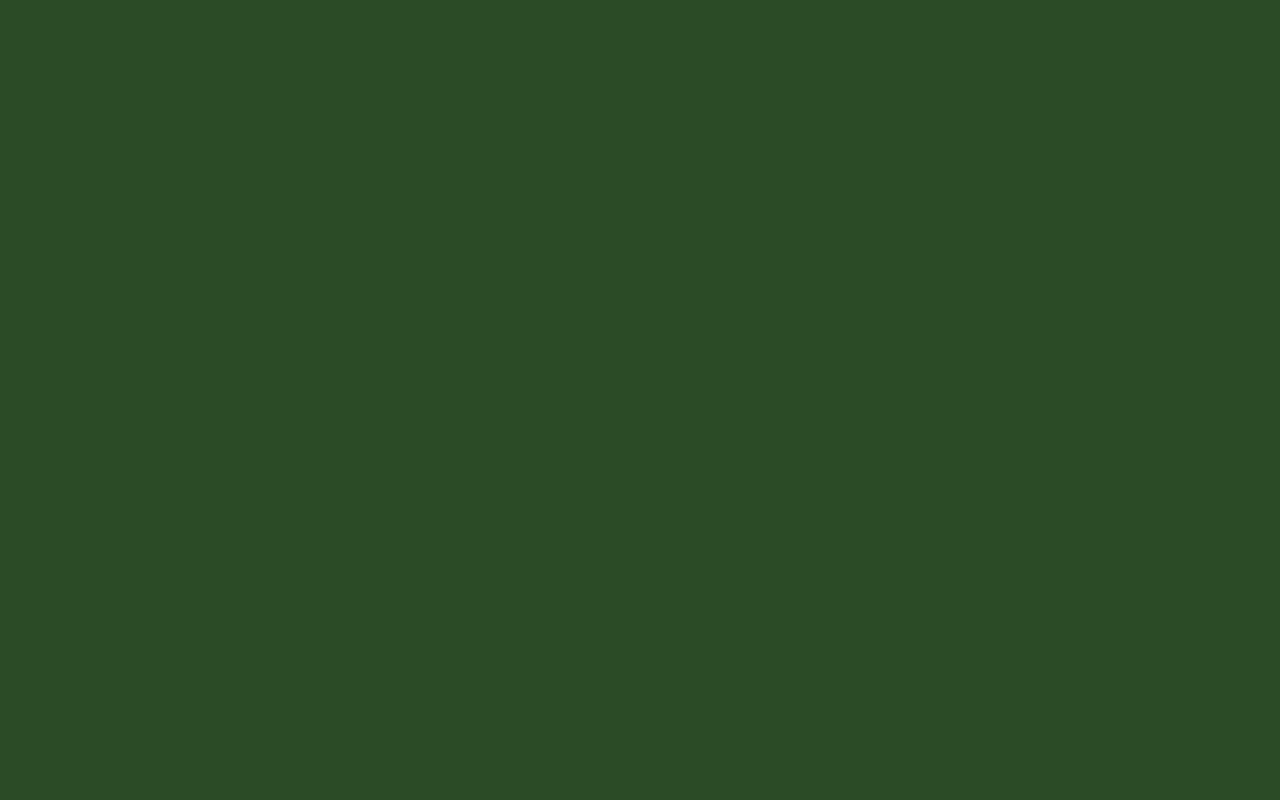
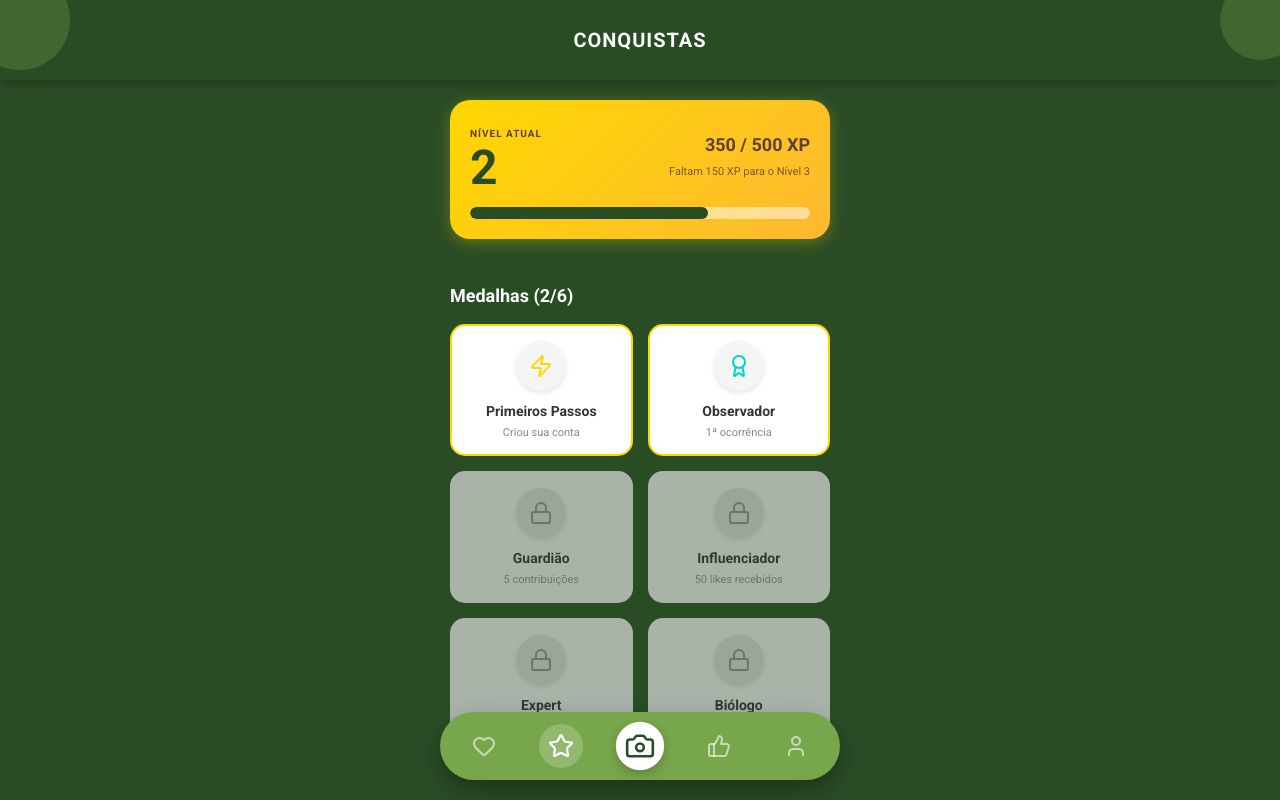
Before and after one commit to iamvitoria/TCC, a React (Vite) app in the folder ecomonitor/: page /conquistas in a window 1280 px wide. Before the commit this address had no page. Built offline with nearby package versions, Linux system fonts and the light colour scheme.

Commit message:
feat: add achievements

```diff
--- a/ecomonitor/src/App.css
+++ b/ecomonitor/src/App.css
@@ -348,3 +348,131 @@ html, body, #root {
   font-weight: bold;
   color: #294C25;
 }
+/* --- ESTILOS DA TELA DE CONQUISTAS --- */
+
+/* Card de Nível (Gradiente Dourado) */
+.level-card {
+  background: linear-gradient(135deg, #FFD700, #FDB931);
+  width: 100%;
+  max-width: 380px;
+  padding: 20px;
+  border-radius: 20px;
+  color: #5d4037; /* Marrom escuro para contraste */
+  box-shadow: 0 4px 15px rgba(255, 215, 0, 0.3);
+  margin-bottom: 25px;
+  box-sizing: border-box;
+}
+
+.level-info {
+  display: flex;
+  justify-content: space-between;
+  align-items: center;
+  margin-bottom: 15px;
+}
+
+.level-number h1 {
+  font-size: 48px;
+  margin: 0;
+  line-height: 1;
+  color: #294C25; /* Verde da marca */
+}
+
+.level-number span {
+  font-size: 10px;
+  font-weight: bold;
+  letter-spacing: 1px;
+}
+
+.level-xp {
+  text-align: right;
+}
+
+.level-xp p {
+  font-weight: bold;
+  font-size: 18px;
+  margin: 0;
+}
+
+.level-xp span {
+  font-size: 11px;
+  opacity: 0.8;
+}
+
+/* Barra de Progresso */
+.progress-bar-bg {
+  width: 100%;
+  height: 12px;
+  background-color: rgba(255,255,255,0.5);
+  border-radius: 10px;
+  overflow: hidden;
+}
+
+.progress-bar-fill {
+  height: 100%;
+  background-color: #294C25;
+  border-radius: 10px;
+}
+
+/* Grade de Medalhas (2 Colunas) */
+.achievements-grid {
+  display: grid;
+  grid-template-columns: 1fr 1fr; /* Duas colunas iguais */
+  gap: 15px;
+  width: 100%;
+  max-width: 380px;
+}
+
+/* O Card Individual da Medalha */
+.achievement-card {
+  background-color: #fff;
+  border-radius: 15px;
+  padding: 15px;
+  display: flex;
+  flex-direction: column;
+  align-items: center;
+  text-align: center;
+  transition: transform 0.2s;
+  border: 2px solid transparent;
+}
+
+.badge-icon {
+  width: 50px;
+  height: 50px;
+  background-color: #f5f5f5;
+  border-radius: 50%;
+  display: flex;
+  align-items: center;
+  justify-content: center;
+  margin-bottom: 10px;
+  box-shadow: 0 2px 5px rgba(0,0,0,0.1);
+}
+
+.badge-info h4 {
+  margin: 0;
+  font-size: 14px;
+  color: #333;
+  margin-bottom: 4px;
+}
+
+.badge-info p {
+  margin: 0;
+  font-size: 11px;
+  color: #888;
+  line-height: 1.2;
+}
+
+/* Estados: Desbloqueado vs Bloqueado */
+.achievement-card.unlocked {
+  border-color: #FFD700; /* Borda Dourada */
+  background-color: #fff;
+}
+
+.achievement-card.locked {
+  background-color: #e0e0e0; /* Fundo Cinza */
+  filter: grayscale(100%);   /* Tira a cor */
+  opacity: 0.7;
+}
+
+.achievement-card.locked .badge-icon {
+  background-color: #ccc;
+}
--- a/ecomonitor/src/App.jsx
+++ b/ecomonitor/src/App.jsx
@@ -5,6 +5,7 @@ import Register from "./pages/Register";
 import Home from "./pages/Home";
 import Profile from "./pages/Profile";
 import Contributions from "./pages/Contributions";
+import Achievements from "./pages/Achievements";
 import "./App.css";
 
 function App() {
@@ -17,6 +18,7 @@ function App() {
         <Route path="/home" element={<Home />} />
         <Route path="/perfil" element={<Profile />} />
         <Route path="/contribuicoes" element={<Contributions />} />
+        <Route path="/conquistas" element={<Achievements />} />
       </Routes>
     </BrowserRouter>
   );
--- a/ecomonitor/src/components/Navbar/Navbar.jsx
+++ b/ecomonitor/src/components/Navbar/Navbar.jsx
@@ -29,8 +29,8 @@ const Navbar = () => {
 
         {/* 2. ESTRELA */}
         <button
-          className={`nav-btn ${isActive("/destaques") ? "active" : ""}`}
-          onClick={() => navigate("/destaques")}
+          className={`nav-btn ${isActive("/conquistas") ? "active" : ""}`}
+          onClick={() => navigate("/conquistas")}
         >
           <Star size={24} />
         </button>
--- /dev/null
+++ b/ecomonitor/src/pages/Achievements.jsx
@@ -0,0 +1,78 @@
+import React from "react";
+import { Header } from "../components/Header/Header";
+import Navbar from "../components/Navbar/Navbar";
+import { Trophy, Medal, Lock, Star, Zap, Award, Leaf } from "lucide-react";
+
+const Achievements = () => {
+  // Dados fictícios (Mock)
+  const achievements = [
+    { id: 1, title: "Primeiros Passos", desc: "Criou sua conta", icon: <Zap size={24} color="#FFD700" />, unlocked: true },
+    { id: 2, title: "Observador", desc: "1ª ocorrência", icon: <Award size={24} color="#00d2d3" />, unlocked: true },
+    { id: 3, title: "Guardião", desc: "5 contribuições", icon: <Medal size={24} color="#ff9f43" />, unlocked: false },
+    { id: 4, title: "Influenciador", desc: "50 likes recebidos", icon: <Star size={24} color="#ff6b6b" />, unlocked: false },
+    { id: 5, title: "Expert", desc: "Atingiu Nível 5", icon: <Trophy size={24} color="#5f27cd" />, unlocked: false },
+    { id: 6, title: "Biólogo", desc: "Identificou 10 plantas", icon: <Leaf size={24} color="#10ac84" />, unlocked: false },
+  ];
+
+  return (
+    <div className="screen-layout">
+
+      {/* 1. TOPO */}
+      <Header title="Conquistas" />
+
+      {/* 2. CONTEÚDO (Com Scroll) */}
+      <div className="content-scrollable">
+
+        {/* Card de Nível (Dourado) */}
+        <div className="level-card">
+          <div className="level-info">
+            <div className="level-number">
+              <span>NÍVEL ATUAL</span>
+              <h1>2</h1>
+            </div>
+            <div className="level-xp">
+              <p>350 / 500 XP</p>
+              <span>Faltam 150 XP para o Nível 3</span>
+            </div>
+          </div>
+
+          {/* Barra de Progresso */}
+          <div className="progress-bar-bg">
+            {/* Muda a width para simular a porcentagem */}
+            <div className="progress-bar-fill" style={{width: '70%'}}></div>
+          </div>
+        </div>
+
+        {/* Título da Seção */}
+        <h3 className="section-title">
+          Medalhas ({achievements.filter(a => a.unlocked).length}/{achievements.length})
+        </h3>
+
+        {/* Grade de Conquistas */}
+        <div className="achievements-grid">
+          {achievements.map((item) => (
+            <div key={item.id} className={`achievement-card ${item.unlocked ? 'unlocked' : 'locked'}`}>
+
+              <div className="badge-icon">
+                {item.unlocked ? item.icon : <Lock size={24} color="#888" />}
+              </div>
+
+              <div className="badge-info">
+                <h4>{item.title}</h4>
+                <p>{item.desc}</p>
+              </div>
+
+            </div>
+          ))}
+        </div>
+
+      </div>
+
+      {/* 3. NAVBAR */}
+      <Navbar />
+
+    </div>
+  );
+};
+
+export default Achievements;
```
